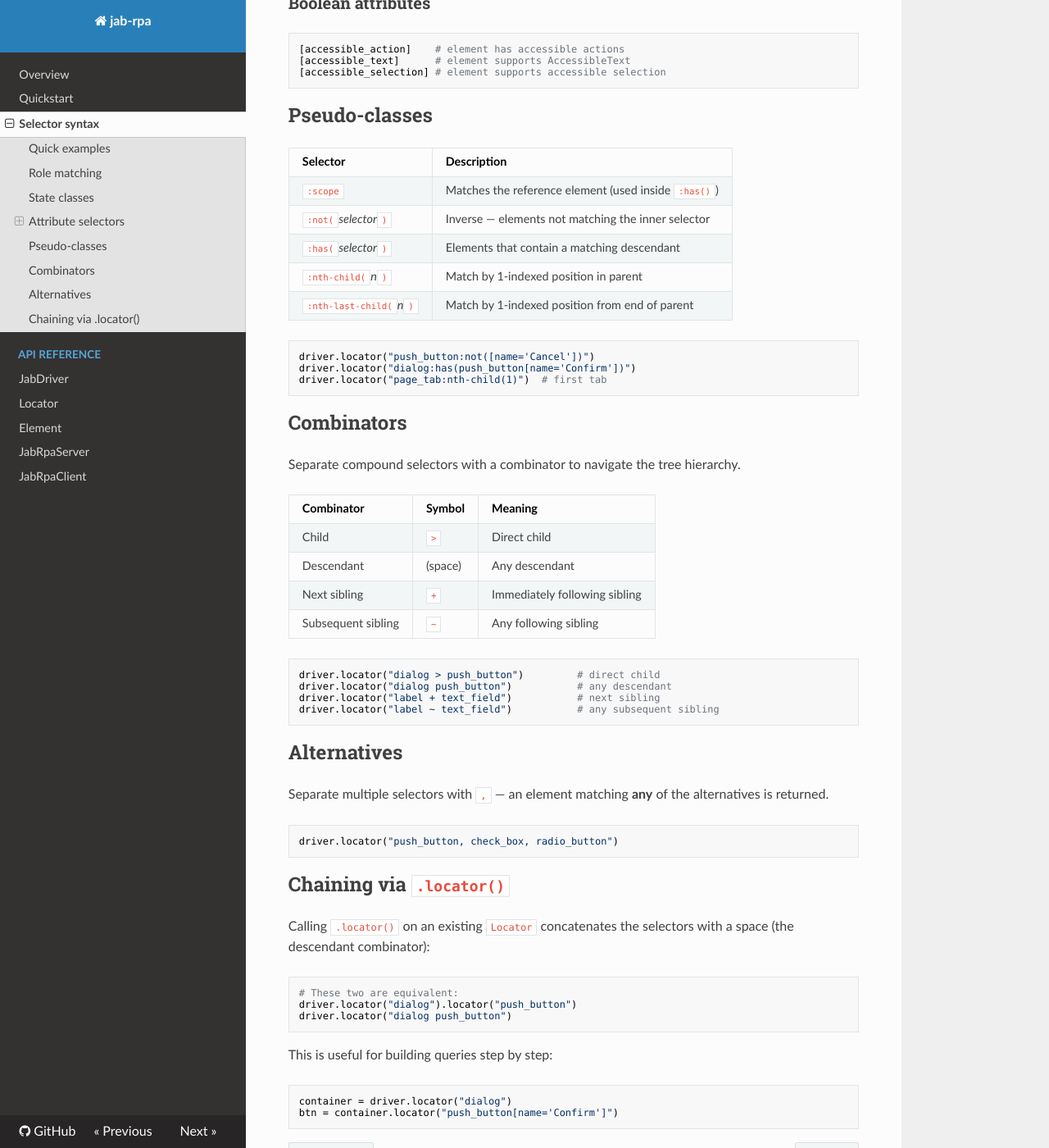
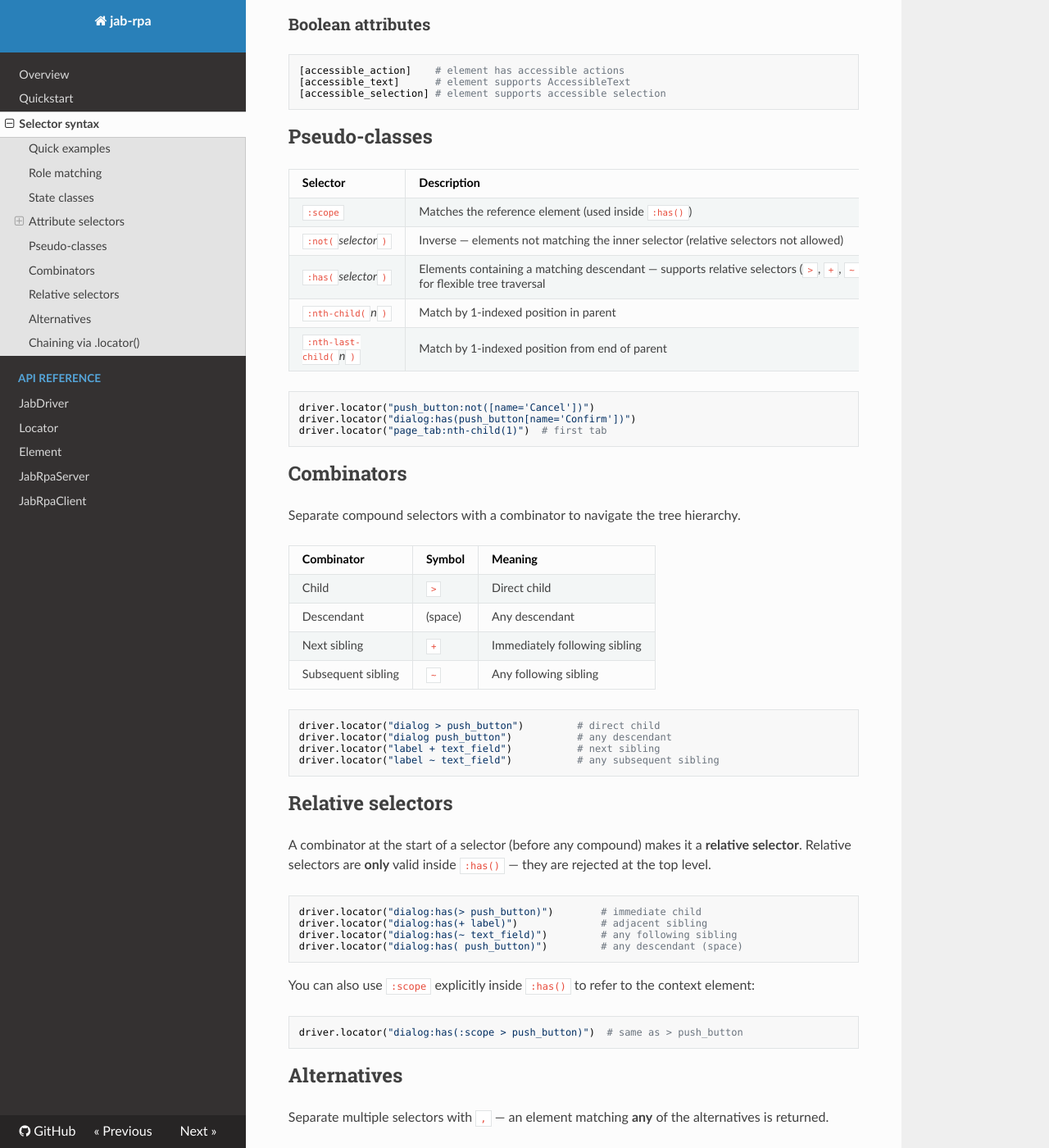
Before and after one commit to carou-c/jab-rpa, an MkDocs documentation site: the page built from docs/selectors.md, in a window 1280 px wide and 1400 px high, scrolled down 1916 px. Shown: the whole window at 82% size. Built offline with MkDocs 1.6.1, drawn with Linux system fonts in a browser that asks for light colours; nearby versions of some CDN libraries; some of the changed text lies outside the part shown.

Commit message:
Updating documentation

````diff
--- a/docs/selectors.md
+++ b/docs/selectors.md
@@ -34,7 +34,8 @@
 | `radio button` | `radio_button` |
 | `page tab`     | `page_tab`     |
 
-A selector with no role matches elements of any role.
+Write `*` to explicitly match any role (equivalent to omitting the role). A
+selector with no role (or with `*`) matches elements of any role.
 
 ## State classes
 
@@ -100,13 +101,13 @@
 
 ## Pseudo-classes
 
-| Selector                 | Description                                          |
-| ------------------------ | ---------------------------------------------------- |
-| `:scope`                 | Matches the reference element (used inside `:has()`) |
-| `:not(`_selector_`)`     | Inverse — elements not matching the inner selector   |
-| `:has(`_selector_`)`     | Elements that contain a matching descendant          |
-| `:nth-child(`_n_`)`      | Match by 1-indexed position in parent                |
-| `:nth-last-child(`_n_`)` | Match by 1-indexed position from end of parent       |
+| Selector                 | Description                                                                                                                           |
+| ------------------------ | ------------------------------------------------------------------------------------------------------------------------------------- |
+| `:scope`                 | Matches the reference element (used inside `:has()`)                                                                                  |
+| `:not(`_selector_`)`     | Inverse — elements not matching the inner selector (relative selectors not allowed)                                                   |
+| `:has(`_selector_`)`     | Elements containing a matching descendant — supports relative selectors (`>`, `+`, `~`) and bare `:scope` for flexible tree traversal |
+| `:nth-child(`_n_`)`      | Match by 1-indexed position in parent                                                                                                 |
+| `:nth-last-child(`_n_`)` | Match by 1-indexed position from end of parent                                                                                        |
 
 ```python
 driver.locator("push_button:not([name='Cancel'])")
@@ -132,6 +133,26 @@
 driver.locator("label ~ text_field")           # any subsequent sibling
 ```
 
+## Relative selectors
+
+A combinator at the start of a selector (before any compound) makes it a
+**relative selector**. Relative selectors are **only** valid inside `:has()` —
+they are rejected at the top level.
+
+```python
+driver.locator("dialog:has(> push_button)")        # immediate child
+driver.locator("dialog:has(+ label)")              # adjacent sibling
+driver.locator("dialog:has(~ text_field)")         # any following sibling
+driver.locator("dialog:has( push_button)")         # any descendant (space)
+```
+
+You can also use `:scope` explicitly inside `:has()` to refer to the context
+element:
+
+```python
+driver.locator("dialog:has(:scope > push_button)")  # same as > push_button
+```
+
 ## Alternatives
 
 Separate multiple selectors with `,` — an element matching **any** of the
@@ -147,9 +168,16 @@
 space (the descendant combinator):
 
 ```python
-# These two are equivalent:
+# Chaining (descendant combinator)
 driver.locator("dialog").locator("push_button")
-driver.locator("dialog push_button")
+
+# Wildcard (matches any role)
+driver.locator("*")
+driver.locator("*[name='Clear']")
+
+# Relative selectors inside :has()
+driver.locator("dialog:has(> push_button)")  # immediate child
+driver.locator("dialog:has(+ label)")        # adjacent sibling
 ```
 
 This is useful for building queries step by step:
````
